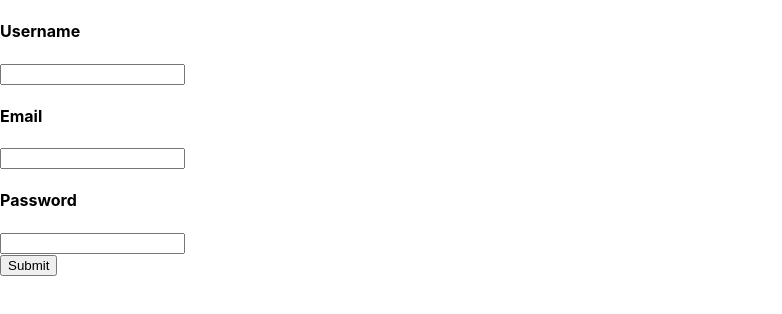
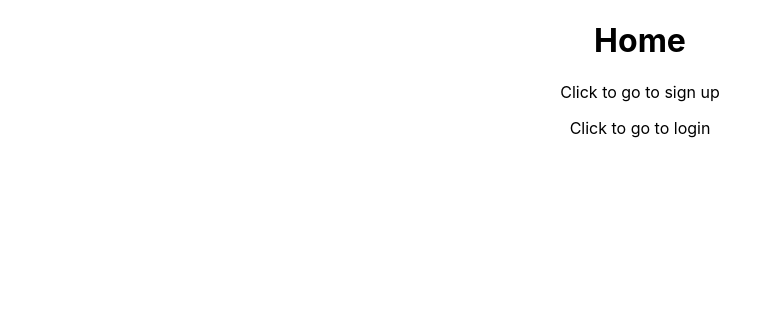
Before and after one commit to levinKaus/intelligent-map-advisor, a React (Create React App) app in the folder app/: page / in a window 1280 px wide. Shown: the top 314 px of the page, without its empty margins (0-782 px from the left). Built offline with nearby package versions, Linux system fonts and the light colour scheme.

Commit message:
Added routing

```diff
--- a/app/src/App.js
+++ b/app/src/App.js
@@ -1,39 +1,22 @@
-import React, { useState } from 'react';
+import React from "react";
+import { BrowserRouter as Router, Route, Routes } from "react-router-dom";
+import HomePage from "./HomePage";
+import SignupPage from "./SignupPage";
+import LoginPage from "./LoginPage"
 import './App.css';
 
+
 function App() {
-  const [formData, setFormData] = useState({username: '', email: '', password: ''});
-
-  const handleSubmit = async (event) => {
-    event.preventDefault();
-    const response = await fetch('/api/signUp', {
-        method: 'POST',
-        headers: {
-        'Content-Type': 'application/json'
-        },
-        body: JSON.stringify(formData)
-    });
-    const data = await response.json();
-    console.log(data); // do something with the response data
-  }
-
-
   return (
-    <form onSubmit={handleSubmit}>
-        <div>
-          <h4>Username</h4>
-          <input type="text" name="username" value={formData.username} onChange={(e) => setFormData({...formData, username: e.target.value})} />
-        </div>
-        <div>
-        <h4>Email</h4>
-          <input type="email" name="email" value={formData.email} onChange={(e) => setFormData({...formData, email: e.target.value})} />
-        </div>
-        <div>
-        <h4>Password</h4>
-          <input type="text" name="password" value={formData.password} onChange={(e) => setFormData({...formData, password: e.target.value})} />
-        </div>
-        <button type="submit">Submit</button>
-    </form>
+    <Router>
+      <div className="App">
+        <Routes>
+          <Route path="/" element={<HomePage />}></Route>
+          <Route path="/signup" element={<SignupPage />}></Route>
+          <Route path="/login" element={<LoginPage />}></Route>
+        </Routes>
+      </div>
+    </Router>
   );
 }
 
--- /dev/null
+++ b/app/src/HomePage.js
@@ -0,0 +1,26 @@
+import React from "react";
+import { useNavigate } from "react-router-dom";
+
+export default function HomePage() {
+  const navigateTo = useNavigate()
+
+  return (
+    <div>
+      <h1>Home</h1>
+      <p
+        onClick={() => {
+          navigateTo("/signup");
+        }}
+      >
+        Click to go to sign up
+      </p>
+      <p
+        onClick={() => {
+          navigateTo("/login");
+        }}
+      >
+        Click to go to login
+      </p>
+    </div>
+  );
+}
--- /dev/null
+++ b/app/src/LoginPage.js
@@ -0,0 +1,19 @@
+import React from "react";
+import { useNavigate } from "react-router-dom";
+
+export default function LoginPage() {
+  const navigateTo = useNavigate();
+
+  return (
+    <div>
+      <h1>Login</h1>
+      <p
+        onClick={() => {
+          navigateTo("/");
+        }}
+      >
+        Click to go to home
+      </p>
+    </div>
+  );
+}
--- /dev/null
+++ b/app/src/SignupPage.js
@@ -0,0 +1,36 @@
+import React, { useState } from 'react';
+
+export default function SignupPage() {
+  const [formData, setFormData] = useState({username: '', email: '', password: ''});
+  const handleSubmit = async (event) => {
+    event.preventDefault();
+    const response = await fetch('/api/signUp', {
+      method: 'POST',
+      headers: { 'Content-Type': 'application/json' },
+      body: JSON.stringify(formData)
+    });
+    const data = await response.json();
+    console.log(data);
+  }
+
+  return (
+    <div>
+      <h1>Sign Up</h1>
+      <form onSubmit={handleSubmit}>
+          <div>
+            <h4>Username</h4>
+            <input type="text" name="username" value={formData.username} onChange={(e) => setFormData({...formData, username: e.target.value})} />
+          </div>
+          <div>
+          <h4>Email</h4>
+            <input type="email" name="email" value={formData.email} onChange={(e) => setFormData({...formData, email: e.target.value})} />
+          </div>
+          <div>
+          <h4>Password</h4>
+            <input type="text" name="password" value={formData.password} onChange={(e) => setFormData({...formData, password: e.target.value})} />
+          </div>
+          <button type="submit">Submit</button>
+      </form>
+    </div>
+  );
+}
```
